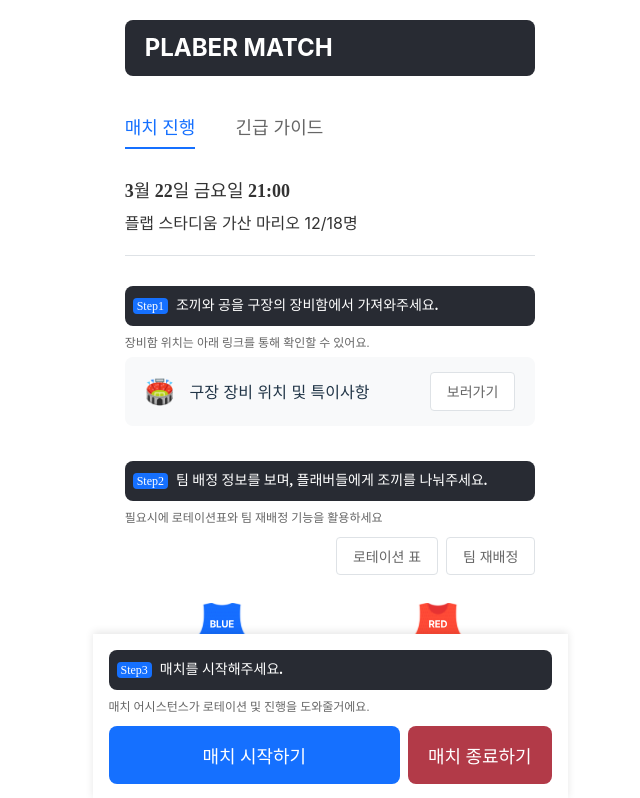
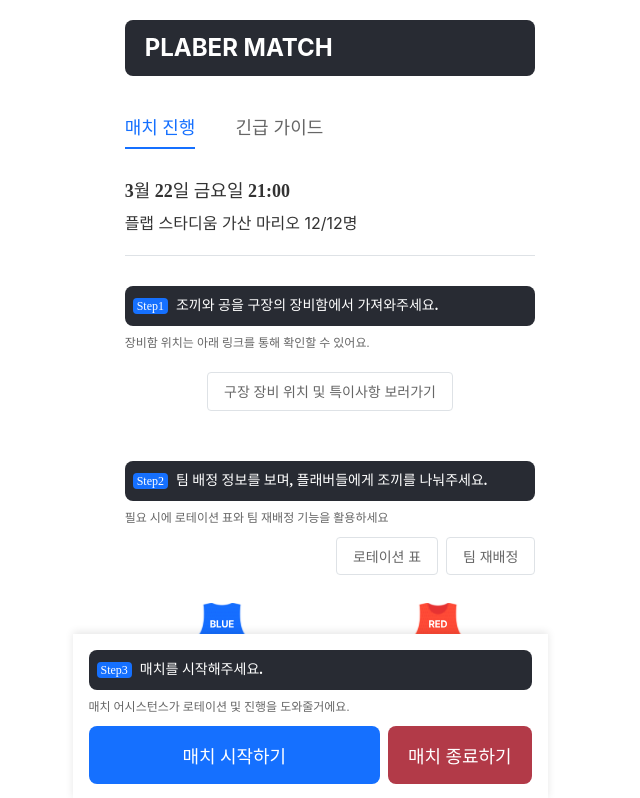
Before and after one commit to Outwater/plaber-match, a React (Vite) app: page / in a window 1280 px wide. Shown: the top 798 px of the page, without its empty margins (330-970 px from the left). Built offline with nearby package versions, Linux system fonts and the light colour scheme.

Commit message:
feat: 비기너 레벨 및 루키 추가

```diff
--- a/src/pages/LeadPlaberProgress.tsx
+++ b/src/pages/LeadPlaberProgress.tsx
@@ -10,7 +10,7 @@ interface MatchInfo {
   participants: number;
 }
 
-type Level = '세미프로1' | '세미프로2' | '아마추어1' | '아마추어2' | '아마추어3' | '아마추어4' | '아마추어5';
+type Level = '세미프로1' | '세미프로2' | '아마추어1' | '아마추어2' | '아마추어3' | '아마추어4' | '아마추어5' | '비기너2' | '비기너3' | '루키';
 
 interface Player {
   name: string;
@@ -52,7 +52,7 @@ const LeadPlaberProgress = () => {
     date: '2024-03-22',
     time: '21:00',
     location: '플랩 스타디움 가산 마리오',
-    participants: 18
+    participants: 12
   });
 
   const [showReportModal, setShowReportModal] = useState(false);
@@ -63,7 +63,7 @@ const LeadPlaberProgress = () => {
   });
 
   const getRandomLevel = (): Level => {
-    const levels: Level[] = ['세미프로1', '세미프로2', '아마추어1', '아마추어2', '아마추어3', '아마추어4', '아마추어5'];
+    const levels: Level[] = ['세미프로1', '세미프로2', '아마추어1', '아마추어2', '아마추어3', '아마추어4', '아마추어5', '비기너2', '비기너3', '루키'];
     return levels[Math.floor(Math.random() * levels.length)] as Level;
   };
 
@@ -109,7 +109,10 @@ const LeadPlaberProgress = () => {
         '아마추어2': 4,
         '아마추어3': 3,
         '아마추어4': 2,
-        '아마추어5': 1
+        '아마추어5': 1,
+        '비기너2': 0.5,
+        '비기너3': 0.3,
+        '루키': 0.1
       };
       return levelToScore[b.level] - levelToScore[a.level];
     });
@@ -220,14 +223,12 @@ const LeadPlaberProgress = () => {
               <PrepSection>
                 <PrepList>
                   <PrepItem>
-                    <PrepIcon>🏟️</PrepIcon>
-                    <PrepText>구장 장비 위치 및 특이사항</PrepText>
                     <ViewButton
                       href="https://plabfootball.notion.site/a29919ddda28405aabc434dc98afa703?pvs=4"
                       target="_blank"
                       rel="noopener noreferrer"
                     >
-                      보러가기
+                      구장 장비 위치 및 특이사항 보러가기
                     </ViewButton>
                   </PrepItem>
                 </PrepList>
@@ -238,7 +239,7 @@ const LeadPlaberProgress = () => {
                 <Badge>Step2</Badge>
                 <ContentText>팀 배정 정보를 보며, 플래버들에게 조끼를 나눠주세요.</ContentText>
               </NewContainer>
-              <SubText>필요시에 로테이션표와 팀 재배정 기능을 활용하세요</SubText>
+              <SubText>필요 시에 로테이션 표와 팀 재배정 기능을 활용하세요</SubText>
                 <PrepTitleContainer>
                   <ButtonGroup style={{justifyContent: 'flex-end', marginBottom: '8px'}}>
                     <RotationButton onClick={handleRotation}>로테이션 표</RotationButton>
@@ -257,7 +258,7 @@ const LeadPlaberProgress = () => {
                       </TeamIcon>
                       <TeamInfo>
                         <TeamName>{team.teamName}</TeamName>
-                        <PlayerCount>세미프로1 {team.players.length}/8명</PlayerCount>
+                        <PlayerCount>세미프로1 {team.players.length}/6명</PlayerCount>
                       </TeamInfo>
                       <PlayerList>
                         {team.players.map((player, idx) => (
@@ -530,7 +531,7 @@ const PlayerLevel = styled.span`
 const ButtonSection = styled(Section)`
   position: fixed;
   bottom: 0;
-  left: 40px;
+  left: 0;
   right: 0;
   background-color: white;
   padding: 16px;
@@ -663,18 +664,10 @@ const PrepList = styled.div`
 const PrepItem = styled.div`
   display: flex;
   align-items: center;
+  justify-content: center;
   gap: 15px;
-  background-color: #f8f9fa;
   padding: 15px 20px;
   border-radius: 8px;
-`;
-
-const PrepIcon = styled.span`
-  font-size: 24px;
-`;
-
-const PrepText = styled.span`
-  font-size: 16px;
 `;
 
 const PrepTitleContainer = styled.div`
@@ -707,7 +700,6 @@ const ViewButton = styled.a`
   border-radius: 4px;
   cursor: pointer;
   text-decoration: none;
-  margin-left: auto;
 
   &:hover {
     background-color: #f8f9fa;
```
